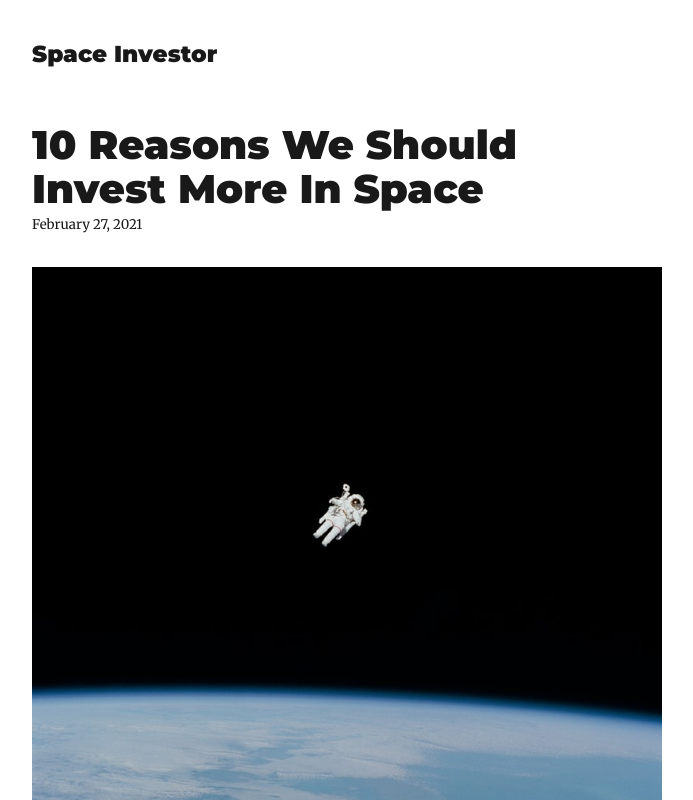
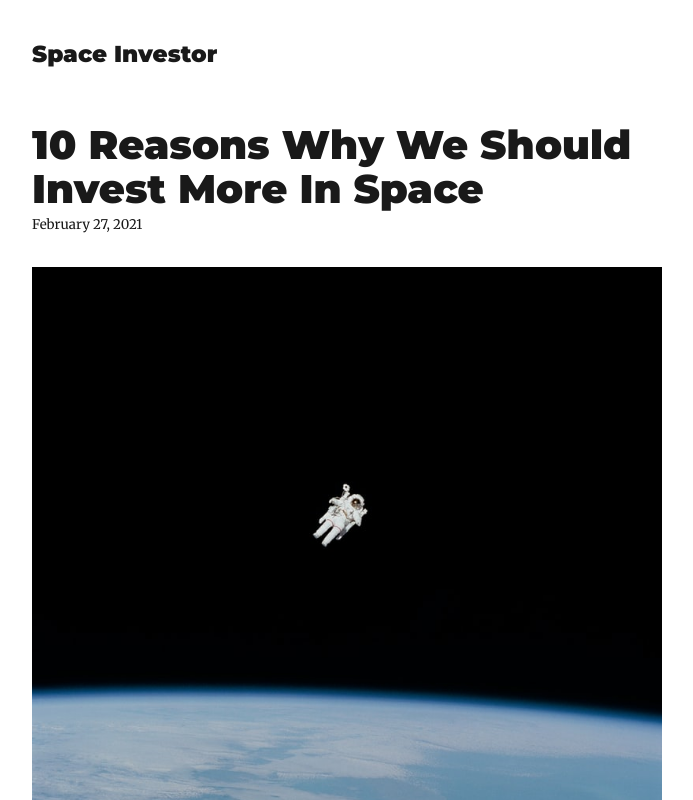
Before and after one commit to Nathanrawson/BlogNetlifyCMS, a Gatsby site: page /blog/10-reasons-we-should-invest-more-in-space-1/ in a window 1280 px wide. Shown: the top 800 px of the page, without its empty margins (293-986 px from the left). Built offline with nearby package versions, Linux system fonts and the light colour scheme; Gatsby itself is replaced by a stand-in of ours; some packages are replaced by stand-ins of ours.

Commit message:
Update Blog “10-reasons-we-should-invest-more-in-space-1”

```diff
--- a/content/blog/10-reasons-we-should-invest-more-in-space-1.md
+++ b/content/blog/10-reasons-we-should-invest-more-in-space-1.md
@@ -1,7 +1,7 @@
 ---
 path: ReasonsToInvestInSpace
 date: 2021-02-27T21:27:58.445Z
-title: 10 Reasons We Should Invest More In Space
+title: 10 Reasons Why We Should Invest More In Space
 description: "Why should we invest more in space? "
 ---
 <!--StartFragment-->
```
